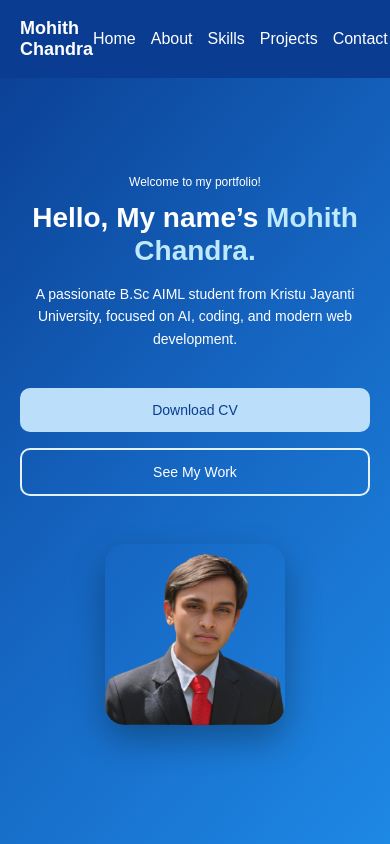
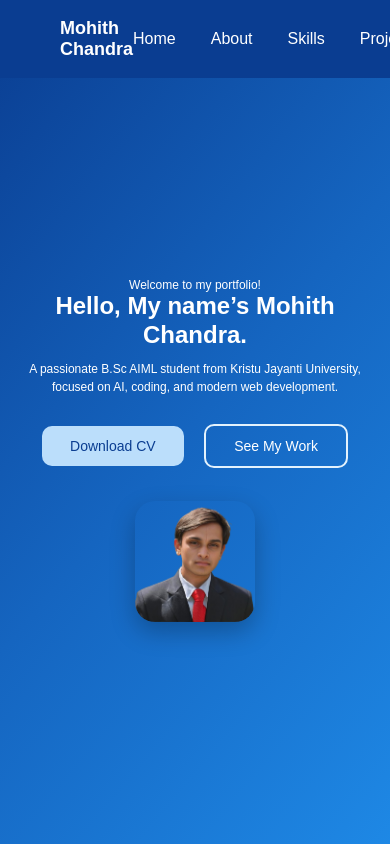
Before and after one commit to 1MohithChandra/Portfolio-website-kju-, a website: page index.html in a window 390 px wide. Shown: the top 844 px of the page. Drawn offline with Linux system fonts and the light colour scheme.

Commit message:
Update styleportfolio.css

```diff
--- a/styleportfolio.css
+++ b/styleportfolio.css
@@ -55,60 +55,48 @@ nav .logo {
     display: flex;
     align-items: center;
     justify-content: center;
-    padding: 140px 40px 80px 40px;
+    padding: 120px 25px 60px;
     color: white;
+    text-align: center;
 }
 
 .hero-container {
+    max-width: 900px;
+    width: 100%;
     display: flex;
+    flex-direction: column;
+    gap: 25px;
     align-items: center;
-    justify-content: space-between;
-    max-width: 1200px;
-    width: 100%;
-    gap: 60px;
-
-    /* Prevent content overflowing */
-    flex-wrap: wrap;
 }
 
 /* HERO TEXT */
-.hero-text {
-    flex: 1;
-    min-width: 280px;
-}
-
 .hero-text h1 {
-    font-size: clamp(28px, 5vw, 52px);
-    font-weight: 800;
+    font-size: clamp(24px, 4vw, 38px);
+    font-weight: 700;
     line-height: 1.2;
-}
-
-.hero-text h1 span {
-    color: #bfe9ff;
-}
-
-.subtitle {
-    font-size: clamp(14px, 2vw, 20px);
-    margin-top: 15px;
-    line-height: 1.6;
 }
 
 .tagline {
     font-size: clamp(12px, 1.5vw, 16px);
-    margin-bottom: 12px;
+}
+
+.subtitle {
+    font-size: clamp(12px, 2vw, 16px);
+    margin-top: 10px;
+    line-height: 1.5;
 }
 
 .buttons {
-    margin-top: 30px;
+    margin-top: 20px;
 }
 
 button {
-    padding: 14px 30px;
+    padding: 12px 28px;
     border-radius: 10px;
     font-size: clamp(14px, 1.7vw, 18px);
     border: none;
     cursor: pointer;
-    margin: 8px 10px 8px 0;
+    margin: 8px;
     transition: 0.3s ease;
 }
 
@@ -133,27 +121,16 @@ button {
 }
 
 /* HERO IMAGE */
-.hero-image {
-    flex: 1;
-    text-align: center;
-    min-width: 260px;
+.hero-image img {
+    width: clamp(120px, 28vw, 220px);
+    height: auto;
+    border-radius: 20px;
+    box-shadow: 0px 10px 25px rgba(0, 0, 0, 0.25);
 }
 
-.hero-image img {
-    width: clamp(180px, 40vw, 350px);
-    border-radius: 20px;
-    max-width: 100%;
-    box-shadow: 0px 15px 35px rgba(0,0,0,0.3);
-    transition: 0.3s ease;
-}
-
-.hero-image img:hover {
-    transform: scale(1.03);
-}
-
-/* SECTION BASE */
+/* SECTIONS BASE */
 .section {
-    padding: clamp(50px, 8vw, 80px) clamp(25px, 8vw, 60px);
+    padding: clamp(50px, 7vw, 80px) clamp(25px, 7vw, 60px);
 }
 
 .section h2 {
@@ -163,14 +140,14 @@ button {
 }
 
 .section p {
-    font-size: clamp(14px, 1.6vw, 17px);
+    font-size: clamp(13px, 1.6vw, 17px);
     line-height: 1.8;
 }
 
 /* SKILLS GRID */
 .skills-grid {
     display: grid;
-    grid-template-columns: repeat(auto-fit, minmax(180px, 1fr));
+    grid-template-columns: repeat(auto-fit, minmax(160px, 1fr));
     gap: 20px;
     margin-top: 20px;
 }
@@ -190,19 +167,18 @@ button {
     transform: translateY(-5px);
 }
 
-/* PROJECT CARDS */
+/* PROJECTS */
 .project-card {
     background: white;
-    padding: clamp(18px, 3vw, 25px);
+    padding: clamp(18px, 2.5vw, 25px);
     margin: 20px 0;
     border-radius: 10px;
     box-shadow: 0px 4px 15px rgba(0,0,0,0.1);
 }
 
 .project-card h3 {
+    font-size: clamp(18px, 2.5vw, 24px);
     color: #0a3d91;
-    margin-bottom: 10px;
-    font-size: clamp(18px, 2.5vw, 24px);
 }
 
 /* CONTACT FORM */
@@ -233,36 +209,9 @@ button {
     border: 1px solid #1565c0;
 }
 
-/* MESSAGE */
+/* STATUS MESSAGE */
 #statusMsg {
     font-size: 16px;
     margin-top: 12px;
     font-weight: bold;
 }
-
-/* RESPONSIVE BREAKPOINTS */
-@media (max-width: 992px) {
-    .hero-container {
-        flex-direction: column;
-        text-align: center;
-        gap: 40px;
-    }
-}
-
-@media (max-width: 768px) {
-    nav {
-        padding: 18px 20px;
-    }
-    .nav-links {
-        gap: 15px;
-    }
-}
-
-@media (max-width: 480px) {
-    .hero {
-        padding: 120px 20px 60px;
-    }
-    button {
-        width: 100%;
-    }
-}
```
